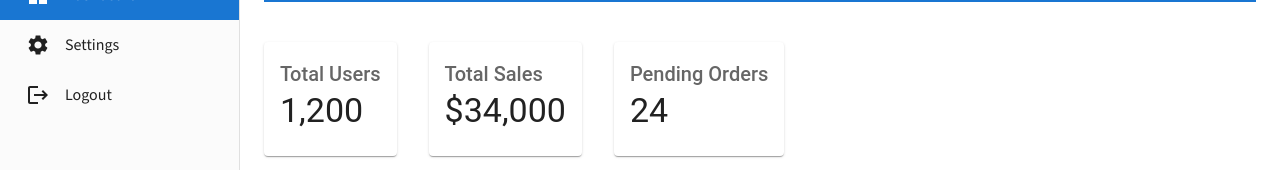
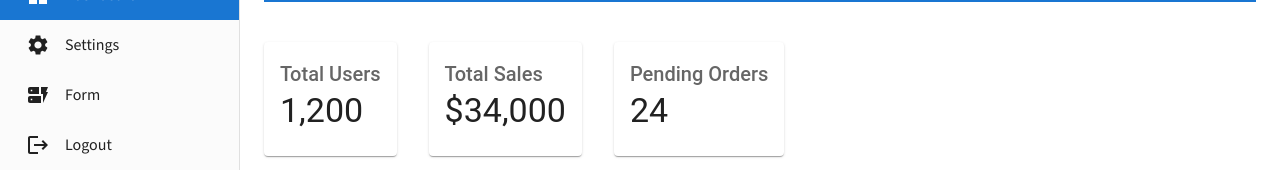
Before and after one commit to SaurabhNegis/Admin_panel, a React (Vite) app: page / in a window 1280 px wide. Shown: the part 130-300 px from the top of the page. Built offline with nearby package versions, Linux system fonts and the light colour scheme; a web font is replaced by a local one.

Commit message:
created a formPage.jsx and add it to sidebar.jsx and approute.jsx

```diff
--- a/src/components/common/Sidebar.jsx
+++ b/src/components/common/Sidebar.jsx
@@ -4,7 +4,7 @@ import { Link, useLocation } from 'react-router-dom'; // Import useLocation
 import { Box, Typography, IconButton } from '@mui/material';
 import { Dashboard, Settings, Logout } from '@mui/icons-material';
 import MenuOutlinedIcon from "@mui/icons-material/MenuOutlined";
-
+import DynamicFormIcon from '@mui/icons-material/DynamicForm';
 const Sidebars = ({ isCollapsed, setIsCollapsed }) => {
   const location = useLocation(); // Getting the current location for sidebar menuitem
 
@@ -63,6 +63,16 @@ const Sidebars = ({ isCollapsed, setIsCollapsed }) => {
             {!isCollapsed && 'Settings'}
           </MenuItem>
 
+
+          {/* formPage MenuItem */}
+          <MenuItem
+            icon={<DynamicFormIcon />}
+            component={<Link to={"/formPage"} />}
+            active={location.pathname === "/formPage"} // Check if the current route matches
+          >
+            {!isCollapsed && 'Form'}
+          </MenuItem>
+
           {/* Logout MenuItem */}
           <MenuItem
             icon={<Logout />}
```
Also changed, not shown: src/pages/Tables/BasicTables.jsx (added), src/pages/Tables/DataTable.jsx (added).
